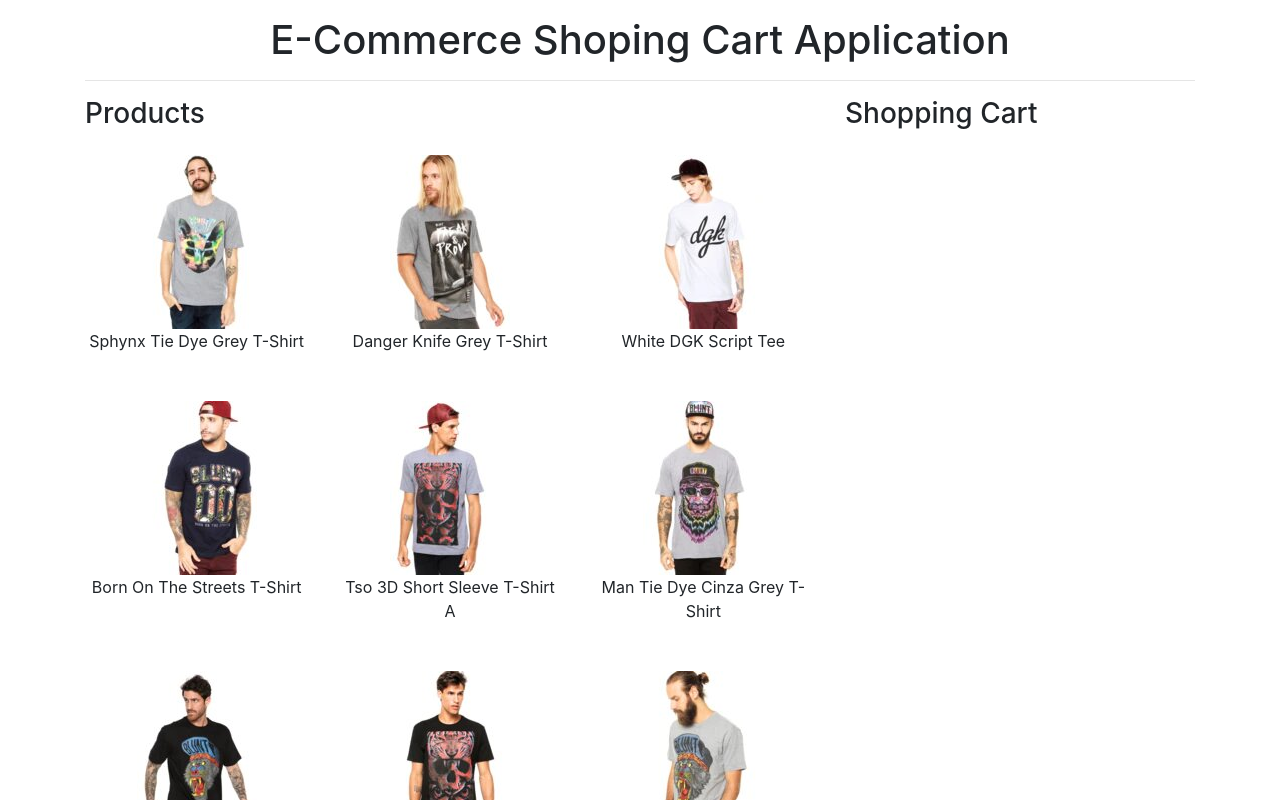
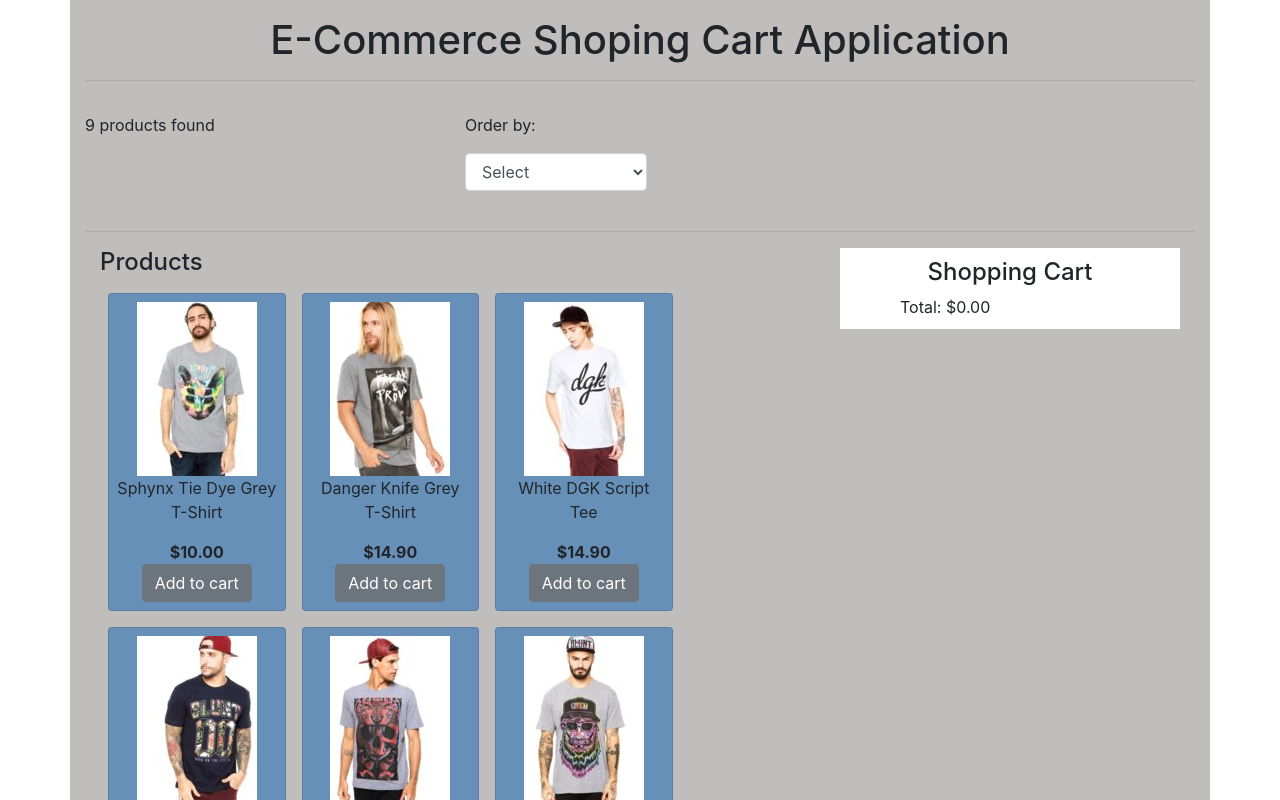
Before and after one commit to justgarcia5/ecommerce-application, a React (Create React App) app: page / in a window 1280 px wide. Shown: the top 800 px of the page. Built offline with nearby package versions, Linux system fonts and the light colour scheme; data requests are answered from the project's data file.

Commit message:
shopping cart total is working when a product is added

```diff
--- a/src/App.css
+++ b/src/App.css
@@ -1,38 +1,16 @@
-.App {
-  text-align: center;
+.card {
+  background-color: rgb(103, 144, 184);
 }
 
-.App-logo {
-  height: 40vmin;
-  pointer-events: none;
+.app {
+  background-color: rgb(192, 189, 189);
 }
 
-@media (prefers-reduced-motion: no-preference) {
-  .App-logo {
-    animation: App-logo-spin infinite 20s linear;
-  }
+.cart {
+  background-color: white;
+  padding: 10px 60px;
 }
 
-.App-header {
-  background-color: #282c34;
-  min-height: 100vh;
-  display: flex;
-  flex-direction: column;
-  align-items: center;
-  justify-content: center;
-  font-size: calc(10px + 2vmin);
-  color: white;
+.cart-item img{
+  height: 60px;
 }
-
-.App-link {
-  color: #61dafb;
-}
-
-@keyframes App-logo-spin {
-  from {
-    transform: rotate(0deg);
-  }
-  to {
-    transform: rotate(360deg);
-  }
-}
--- a/src/App.js
+++ b/src/App.js
@@ -1,34 +1,84 @@
 import React, { useState, useEffect} from 'react';
 import './App.css';
-import Product from './component/Product'
-import Basket from './component/Basket'
+import Product from './component/Product';
+import Basket from './component/Basket';
+import Filter from './component/Filter'
 
 function App() {
-  const [products, setProducts] = useState([])
-  const [filteredProducts, setFilteredProducts] = useState([])
+  const [products, setProducts] = useState([]);
+  const [filteredProducts, setFilteredProducts] = useState([]);
+  const [cart, setCart] = useState([]);
+  const [newTotal, setNewTotal] = useState()
+  const [sort, setSort] = useState('')
 
   useEffect(() => {
     fetch('http://localhost:8000/products').then(res => res.json())
     .then(data => {
-      setProducts(data)
-      setFilteredProducts(data)
+      setProducts(data);
+      setFilteredProducts(data);
     })
   }, [])
 
+  const addProductToCart = (id) => {
+    let filteredProduct = products.filter(product => product.id === id);
+    setCart(prevProps => [...prevProps, filteredProduct]);
+  }
+
+  const removeProductFromCart = (id, price) => {
+    setNewTotal(price)
+    let removed = cart.filter(item => item[0].id !== id)
+    if(removed.length > 0) {
+      setCart(removed);
+    } else {
+      setCart([]);
+    }
+  }
+
+  const handleChangeSort = (e) => {
+    setSort(e.target.value)
+    listProducts()
+  }
+
+  const listProducts = (e) => {
+    setFilteredProducts(() => {
+      console.log(sort)
+      if(sort === 'lowest') {
+        products.sort((a, b) => a.price > b.price ? 1 : -1)
+      } else if(sort === 'highest') {
+        products.sort((a, b) => a.price < b.price ? 1 : -1)
+      } else {
+        products.sort((a, b) => (a.id > b.id ? 1 : -1))
+      }
+      return products
+    })
+  }
+
   return (
-    <div className="container">
+    <div className="container app">
       <h1 className="text-center pt-3">E-Commerce Shoping Cart Application</h1>
       <hr />
-
-      <div className="row">
+      <Filter
+        // size={size}
+        sort={sort}
+        // handleChangeSize={handleChangeSize}
+        handleChangeSort={handleChangeSort}
+        count={filteredProducts.length}
+      />
+      <hr />
+      <div className="row m-auto">
         <div className="col-md-8">
           <Product
             products={products}
             filteredProducts={filteredProducts}
+            addProductToCart={addProductToCart}
           />
         </div>
         <div className="col-md-4">
-          <Basket />
+          <Basket
+            cart={cart}
+            removed={removeProductFromCart}
+            newTotal={newTotal}
+          />
         </div>
       </div>
     </div>
--- a/src/component/Basket.js
+++ b/src/component/Basket.js
@@ -1,9 +1,31 @@
 import React from 'react'
 
-export default function Basket() {
+export default function Basket(props) {
+  let priceArr = props.cart.map(item => item[0].price)
+  let total = priceArr.reduce((a, b) => a + b, 0).toFixed(2)
+
   return(
-    <div>
-      <h3>Shopping Cart</h3>
+    <div className="cart">
+      <h4 className="text-center">Shopping Cart</h4>
+      {
+        props.cart.map((item, index) => item.map(val => {
+          return(
+            <div key={index} className="d-flex cart-item m-2 p-2 justify-content-space-between">
+              <a href="/#">
+                <img className="" src={`/products/${val.sku}_2.jpg`} alt={val.title}/>
+              </a>
+              <div>
+                <p className="p-0">{val.title}</p><br/>
+
+                <b className="">${val.price.toFixed(2)}</b>
+
+              </div>
+              <button onClick={() => props.removed(val.id, val.price)}>X</button>
+            </div>
+          )
+        })
+      )}
+      Total: ${total}
     </div>
   )
 }
--- /dev/null
+++ b/src/component/Filter.js
@@ -0,0 +1,23 @@
+import React from 'react';
+
+export default function Filter(props) {
+  return(
+    <div className="row pt-3 pb-3">
+      <div className="col-md-4">
+        {props.count} products found
+      </div>
+      <div className="col-md-4">
+        <label>
+          <p>Order by:</p>
+          <select className="form-control" value={props.sort} onChange={props.handleChangeSort}>
+            <option value="">Select</option>
+            <option value="lowest">Lowest to Highest</option>
+            <option value="highest">Highest to Lowest</option>
+          </select>
+        </label>
+      </div>
+      <div className="col-md-4">
+      </div>
+    </div>
+  )
+}
--- a/src/component/Product.js
+++ b/src/component/Product.js
@@ -3,16 +3,20 @@ import React from 'react'
 export default function Product(props) {
   return(
     <div>
-      <h3>Products</h3>
-      <div className="row">
-        {props.products.map((product, index) => {
+      <h4>Products</h4>
+      <div className="row m-auto">
+        {props.products.map((product) => {
           return(
-            <div className="col-md-4 p-3"  key={index}>
+            <div className="col-md-3 m-2 p-2 card" key={product.id}>
               <div className="thumbnail text-center">
                 <a href="/#">
                   <img src={`/products/${product.sku}_2.jpg`} alt={product.title}/>
                 </a>
                 <p>{product.title}</p>
+              </div>
+              <div className="text-center">
+                <b>${product.price.toFixed(2)}</b><br />
+                <button className="btn btn-secondary" onClick={() => props.addProductToCart(product.id)}>Add to cart</button>
               </div>
             </div>
           )
```
